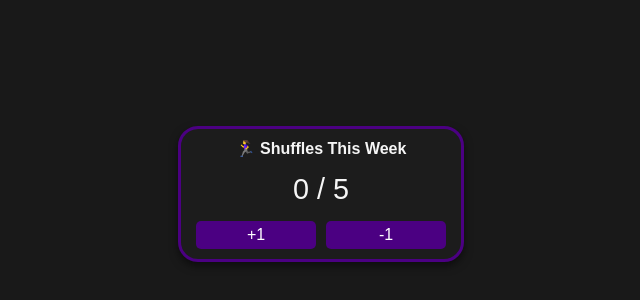
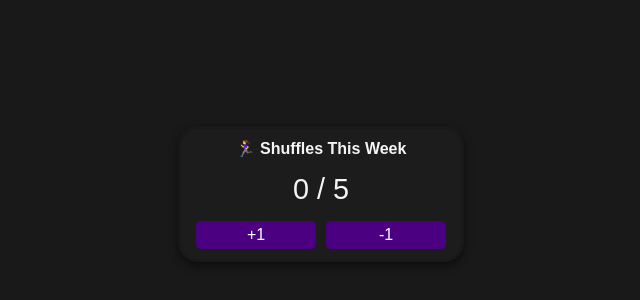
Before and after one commit to jess-locky/workout-tracker-widget, a plain HTML site: page index.html in a window 1280 px wide. Shown: the part 206-506 px from the top of the page, without its empty margins (319-959 px from the left). Drawn offline with Linux system fonts and the light colour scheme.

Commit message:
Update index.html
Edit hex

```diff
--- a/index.html
+++ b/index.html
@@ -23,7 +23,7 @@
             flex-direction: column;
             align-items: center;
             justify-content: space-between;
-            border: 3px solid #4B0082;
+            border: 3px solid #191919;
             border-radius: 20px;
             background-color: #1c1c1c;
             box-shadow: 0 4px 8px rgba(0, 0, 0, 0.5);
```
